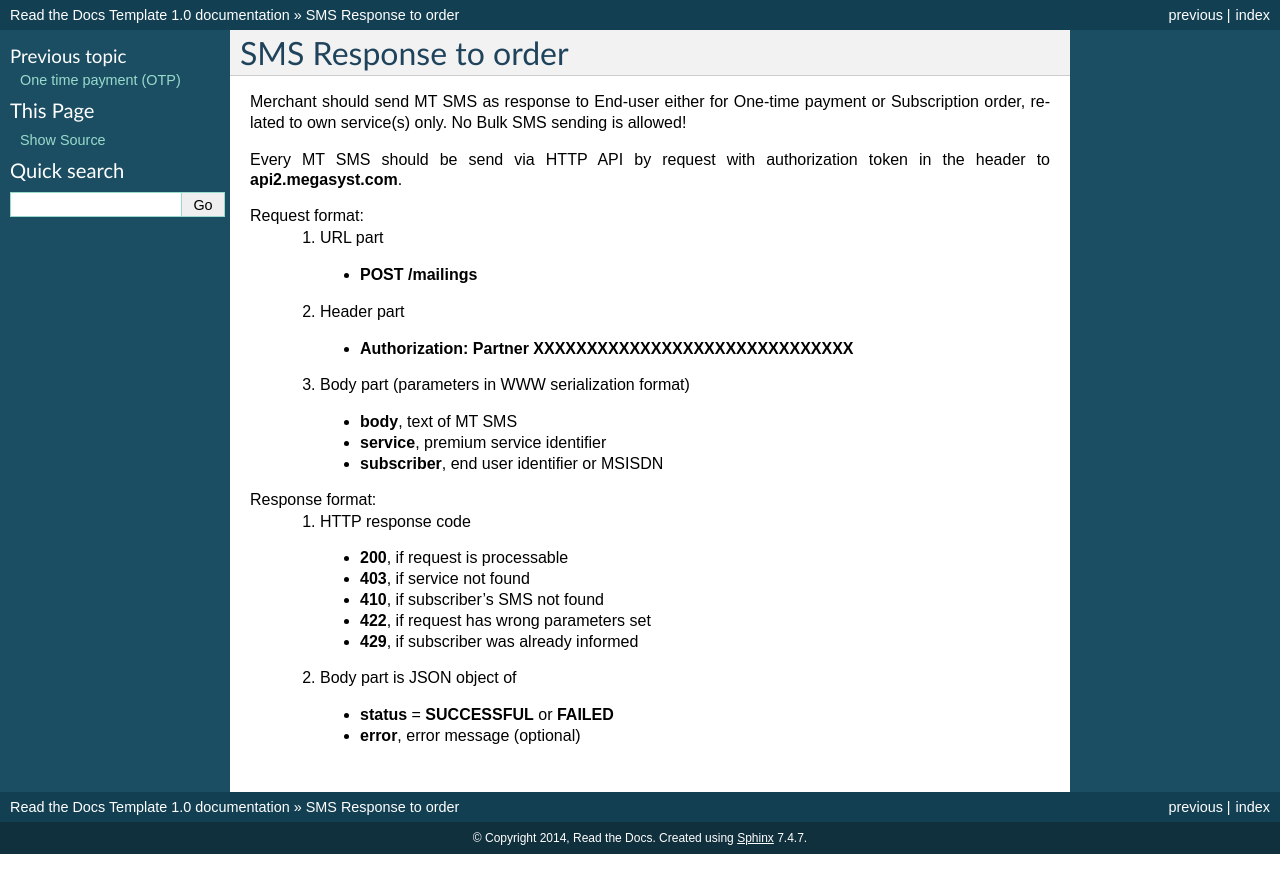
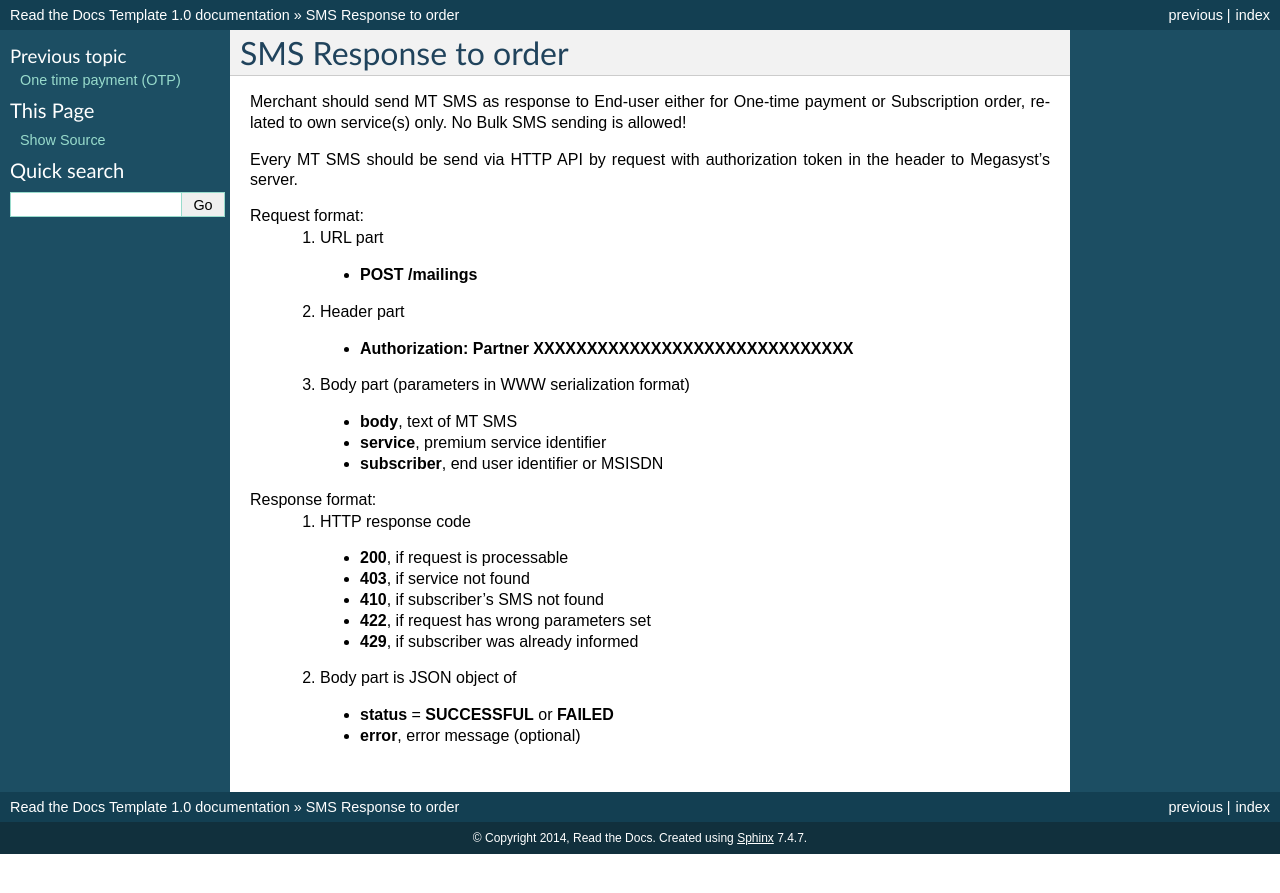
Before and after one commit to megasyst/lab, a Sphinx documentation site: the page built from docs/4_sms_response.rst, in a window 1280 px wide. Shown: the top 893 px of the page. Built offline with Sphinx 7.4.7, drawn with Linux system fonts in a browser that asks for light colours.

Commit message:
Update 4_sms_response.rst

```diff
--- a/docs/4_sms_response.rst
+++ b/docs/4_sms_response.rst
@@ -5,7 +5,7 @@ SMS Response to order
 Merchant should send MT SMS as response to End-user either for One-time payment or Subscription order, related to own service(s) only.
 No Bulk SMS sending is allowed!
 
-Every MT SMS should be send via HTTP API by request with authorization token in the header to **api2.megasyst.com**.
+Every MT SMS should be send via HTTP API by request with authorization token in the header to Megasyst's server.
 
 Request format:
   1. URL part
```
